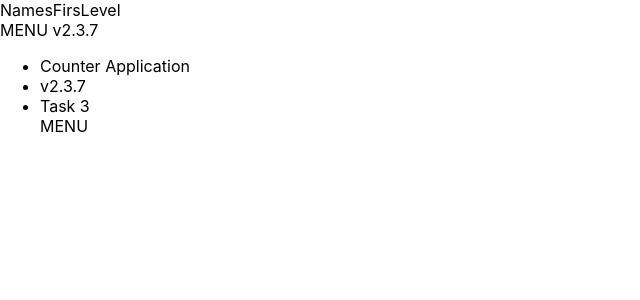
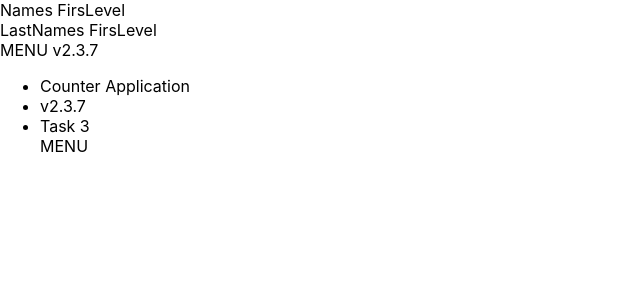
Before and after one commit to Nosov-Pavel/react-app-aject, a React (Create React App) app: page / in a window 1280 px wide. Shown: the top 300 px of the page, without its empty margins (0-640 px from the left). Built offline with nearby package versions, Linux system fonts and the light colour scheme.

Commit message:
firstLevel

```diff
--- a/src/App.js
+++ b/src/App.js
@@ -1,9 +1,11 @@
 import TaskList from "./TaskList";
 import TopMenu from "./TopMenu";
 import Menu1 from "./Menu 1";
+import MenuII from "./Menu II";
 
 function App() {
-    const AppToMenu1and2 = 'FirsLevel';
+    // eslint-disable-next-line no-useless-concat
+    const AppToMenu1and2 = ' '+'FirsLevel';
 
     const name = 'Counter Application';
     const version = 'v2.3.7'
@@ -11,6 +13,7 @@ function App() {
     return (
         <div>
             <Menu1 fromApp={AppToMenu1and2}/>
+            <MenuII fromApp={AppToMenu1and2}/>
             <TopMenu v={version}/>
           <TaskList siteName={name} veris={version}/>
         </div>
--- /dev/null
+++ b/src/Menu II.js
@@ -0,0 +1,6 @@
+function MenuII(props){
+    return(
+        <div>LastNames{props.fromApp}</div>
+    )
+}
+export default MenuII;
```
